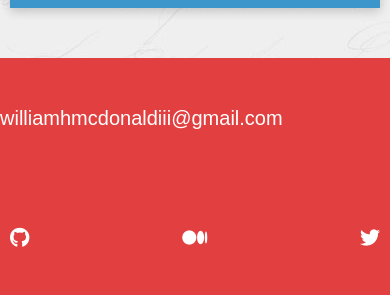
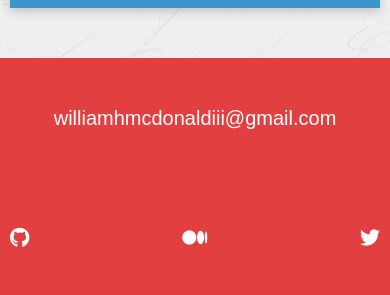
Before and after one commit to whmcdonaldiii/ginoskotheon.github.io, a Jekyll site: the page built from index.html, in a window 390 px wide. Shown: the part 3162-3457 px from the top of the page. Built offline with Jekyll 4.4.1, drawn with Linux system fonts in a browser that asks for light colours; nearby versions of some CDN libraries; some web fonts are replaced; Markdown is read by kramdown in place of the engine named in the settings.

Commit message:
mobile fix

```diff
--- a/assets/css/3-sections/_home-contact.sass
+++ b/assets/css/3-sections/_home-contact.sass
@@ -18,11 +18,15 @@
 
     @media (max-width: 895px)
         font-size: 50px
+
     @media (max-width: 650px)
 
         font-size: 35px
 
     @media (max-width: 640px)
+        display: block
+        margin-left: auto
+        margin-right: auto
         font-size: 20px
 
   .inline
--- a/assets/css/main.css
+++ b/assets/css/main.css
@@ -1232,6 +1232,9 @@ section.articles {
         font-size: 35px; } }
     @media (max-width: 640px) {
       .home-footer .email a {
+        display: block;
+        margin-left: auto;
+        margin-right: auto;
         font-size: 20px; } }
   .home-footer .inline {
     display: -webkit-box;
```
Also changed, not shown: 5 other files.
